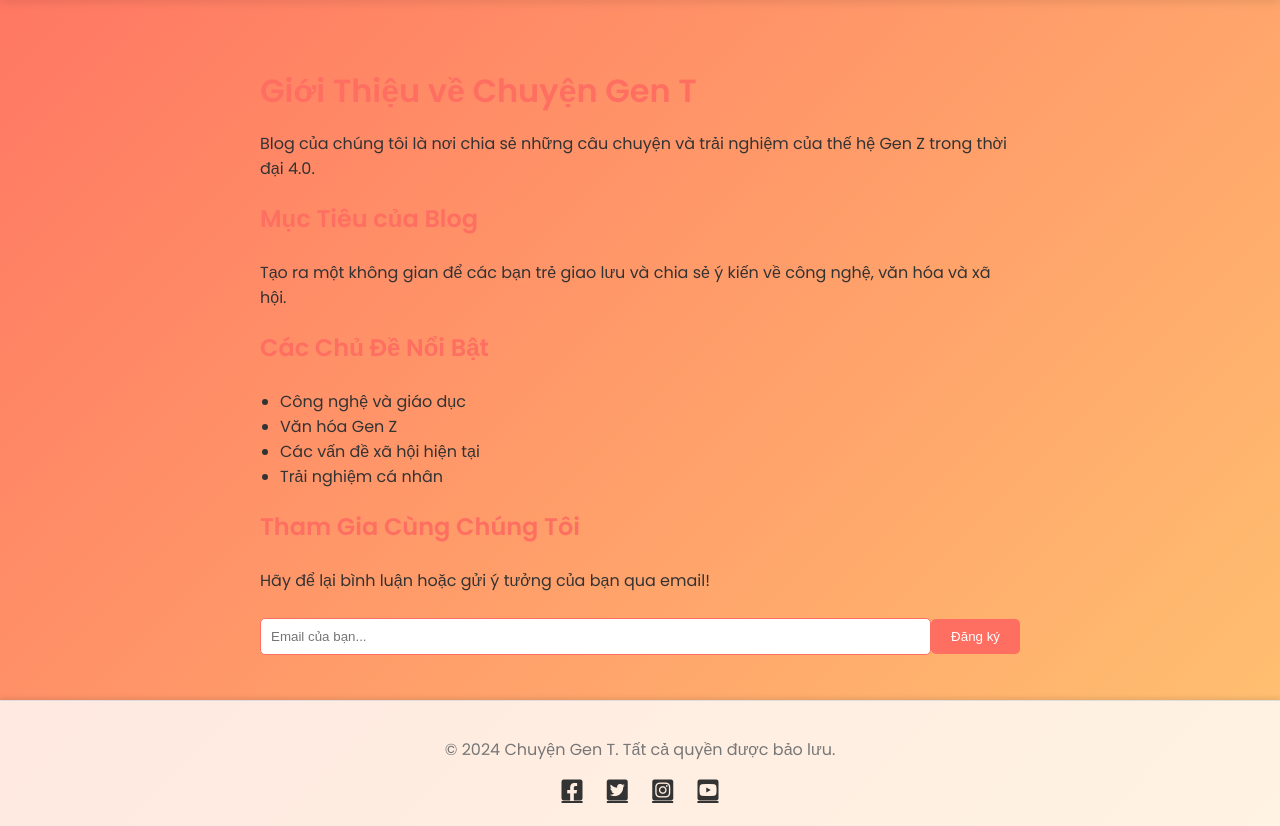
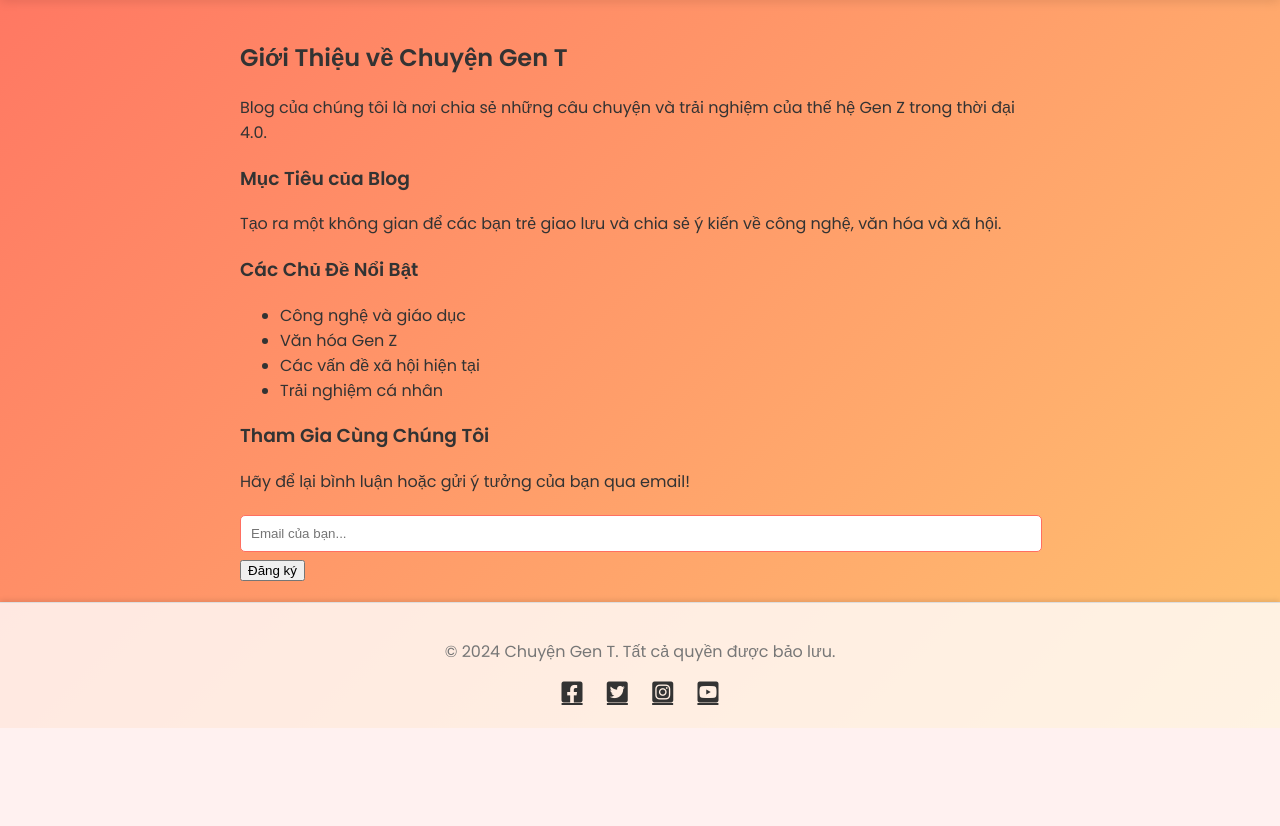
Before and after one commit to hhaiivii/ChuyenGenT, a PHP site: page /about.html in a window 1280 px wide. Shown: the part 237-1063 px from the top of the page. After the commit the page ends 965 px from the top, so only its background shows below. Run offline with PHP 8.4, Linux system fonts and the light colour scheme.

Commit message:
Update styles.css

```diff
--- a/styles.css
+++ b/styles.css
@@ -9,7 +9,6 @@
     --secondary-color: #FFC371;
     --text-color: #333;
     --text-light: #f1f1f1;
-    --hover-color: #FF6F61;
 }
 
 /* Body styles */
@@ -106,65 +105,6 @@ nav a:hover {
     animation: fadeIn 2s ease-in-out;
 }
 
-/* About Section styles */
-#about-section {
-    padding: 20px;
-    max-width: 800px;
-    margin: 0 auto;
-    text-align: left;
-}
-
-.section-title {
-    font-size: 2rem;
-    color: var(--main-color);
-    margin-bottom: 15px;
-}
-
-.section-subtitle {
-    font-size: 1.5rem;
-    color: var(--main-color);
-    margin-top: 20px;
-}
-
-.section-description {
-    font-size: 1rem;
-    color: var(--text-color);
-    margin-bottom: 10px;
-}
-
-.topic-list {
-    list-style: disc;
-    padding-left: 20px;
-}
-
-.join-us {
-    display: flex;
-    align-items: center;
-    margin-top: 20px;
-}
-
-.join-us input[type="text"] {
-    flex: 1;
-    padding: 10px;
-    border: 1px solid var(--main-color);
-    border-radius: 5px;
-}
-
-.join-us button {
-    background-color: var(--main-color);
-    color: white;
-    border: none;
-    padding: 10px 20px;
-    border-radius: 5px;
-    cursor: pointer;
-    transition: background-color 0.3s, transform 0.3s;
-}
-
-.join-us button:hover {
-    background-color: var(--secondary-color);
-    transform: scale(1.05);
-}
-
 /* Main content styles */
 main {
     padding: 20px;
@@ -207,6 +147,78 @@ main {
     padding: 0 15px 15px;
     font-size: 1rem;
     color: #555;
+}
+
+/* Bình luận phần */
+#comments-section {
+    margin-top: 30px;
+    padding: 15px;
+    border-top: 1px solid #ddd;
+    background-color: rgba(255, 255, 255, 0.95);
+    border-radius: 8px;
+    box-shadow: 0 2px 10px rgba(0, 0, 0, 0.1);
+}
+
+#comments-list {
+    list-style-type: none;
+    padding: 0;
+    margin: 10px 0;
+}
+
+#comments-list li {
+    padding: 15px;
+    margin-bottom: 10px;
+    border: 1px solid #ddd;
+    border-radius: 8px;
+    background-color: rgba(255, 255, 255, 0.8);
+    transition: background-color 0.3s;
+}
+
+#comments-list li:hover {
+    background-color: rgba(255, 255, 255, 0.9);
+}
+
+.comment-meta {
+    font-size: 12px;
+    color: #777;
+}
+
+.comment-actions {
+    display: flex;
+    align-items: center;
+    margin-top: 5px;
+}
+
+.comment-actions button {
+    background: none;
+    border: none;
+    color: var(--main-color);
+    cursor: pointer;
+    margin-left: 10px;
+    font-size: 14px;
+}
+
+input,
+textarea {
+    width: calc(100% - 20px);
+    padding: 10px;
+    margin: 5px 0;
+    border: 1px solid var(--main-color);
+    border-radius: 5px;
+}
+
+button.submit-button {
+    background-color: var(--main-color);
+    color: white;
+    border: none;
+    padding: 10px;
+    cursor: pointer;
+    border-radius: 5px;
+    transition: background-color 0.3s;
+}
+
+button.submit-button:hover {
+    background-color: var(--secondary-color);
 }
 
 /* Sidebar styles */
@@ -339,73 +351,3 @@ a.button:hover {
     background: var(--secondary-color);
     transform: scale(1.05);
 }
-/* Bình luận phần */
-#comments-section {
-    margin-top: 30px;
-    padding: 15px;
-    border-top: 1px solid #ddd;
-    background-color: rgba(255, 255, 255, 0.95);
-    border-radius: 8px;
-    box-shadow: 0 2px 10px rgba(0, 0, 0, 0.1);
-}
-
-#comments-list {
-    list-style-type: none;
-    padding: 0;
-    margin: 10px 0;
-}
-
-#comments-list li {
-    padding: 15px;
-    margin-bottom: 10px;
-    border: 1px solid #ddd;
-    border-radius: 8px;
-    background-color: rgba(255, 255, 255, 0.8);
-    transition: background-color 0.3s;
-}
-
-#comments-list li:hover {
-    background-color: rgba(255, 255, 255, 0.9);
-}
-
-.comment-meta {
-    font-size: 12px;
-    color: #777;
-}
-
-.comment-actions {
-    display: flex;
-    align-items: center;
-    margin-top: 5px;
-}
-
-.comment-actions button {
-    background: none;
-    border: none;
-    color: var(--main-color);
-    cursor: pointer;
-    margin-left: 10px;
-    font-size: 14px;
-}
-
-input, textarea {
-    width: calc(100% - 20px);
-    padding: 10px;
-    margin: 5px 0;
-    border: 1px solid var(--main-color);
-    border-radius: 5px;
-}
-
-button.submit-button {
-    background-color: var(--main-color);
-    color: white;
-    border: none;
-    padding: 10px;
-    cursor: pointer;
-    border-radius: 5px;
-    transition: background-color 0.3s;
-}
-
-button.submit-button:hover {
-    background-color: var(--secondary-color);
-}
```
